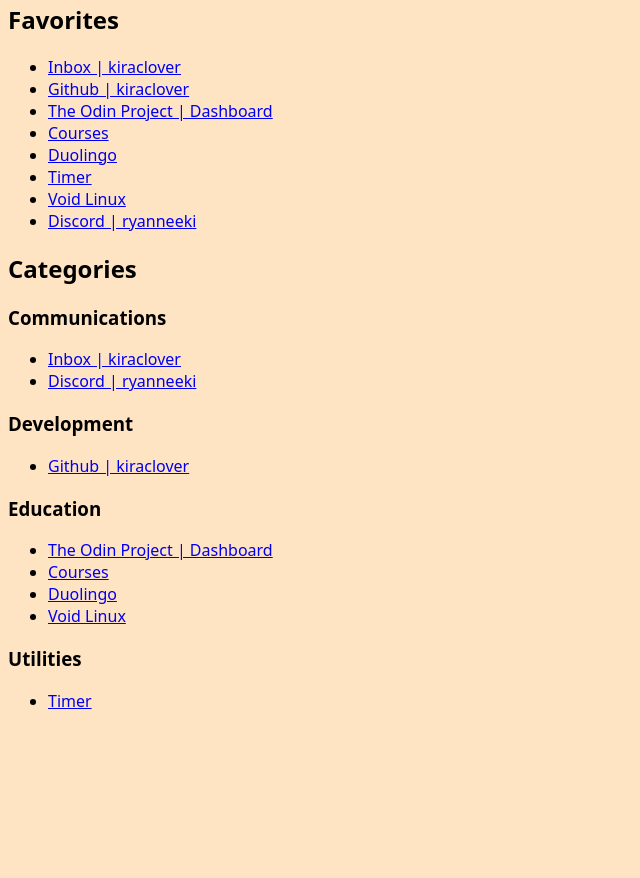
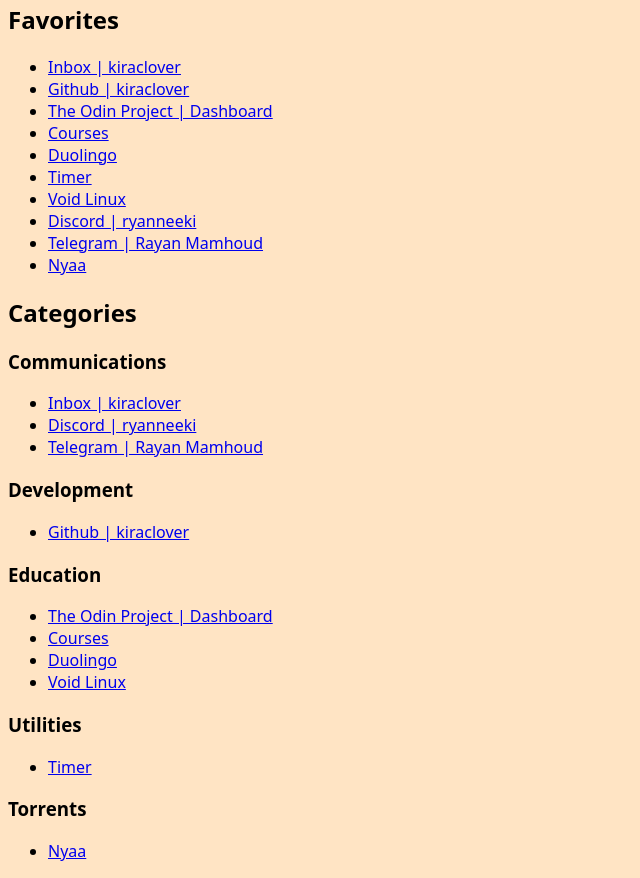
Before and after one commit to kiraclover/startpage, a plain HTML site: page index.html in a window 1280 px wide. Shown: the part 72-950 px from the top of the page, without its empty margins (0-640 px from the left). Before the commit the page ends 800 px from the top, so only its background shows below. Drawn offline with Linux system fonts and the light colour scheme.

Commit message:
Add web.telegram.org to Communications Create new category "Torrents" Add nyaa.si to Torrents

```diff
--- a/index.html
+++ b/index.html
@@ -18,12 +18,15 @@
             <li><a href="https://duckduckgo.com/?t=ffab&q=timer&ia=answer">Timer</a></li>
             <li><a href="https://voidlinux.org">Void Linux</a></li>
             <li><a href="https://discord.com/app">Discord | ryanneeki</a></li>
+            <li><a href="https://web.telegram.org">Telegram | Rayan Mamhoud</a></li>
+            <li><a href="https://nyaa.si">Nyaa</a></li>
         </ul>
         <h2>Categories</h2>
         <h3>Communications</h3>
         <ul>
             <li><a href="https://mail.proton.me/u/0/inbox">Inbox | kiraclover</a></li>
             <li><a href="https://discord.com/app">Discord | ryanneeki</a></li>
+            <li><a href="https://web.telegram.org">Telegram | Rayan Mamhoud</a></li>
         </ul>
         <h3>Development</h3>
         <ul>
@@ -40,5 +43,9 @@
         <ul>
             <li><a href="https://duckduckgo.com/?t=ffab&q=timer&ia=answer">Timer</a></li>
         </ul>
+        <h3>Torrents</h3>
+        <ul>
+            <li><a href="https://nyaa.si">Nyaa</a></li>
+        </ul>
     </body>
 </html>
```
